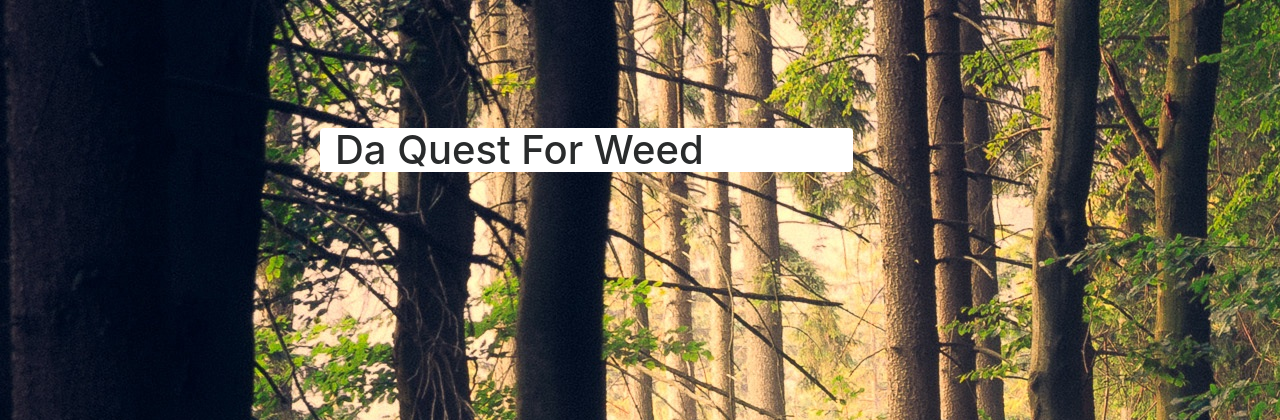
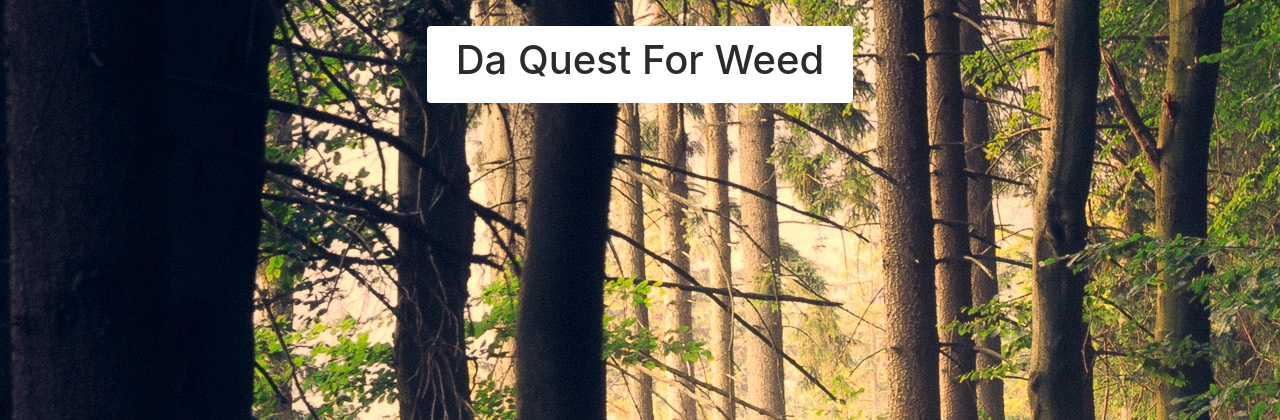
Before and after one commit to Cesvenbl/PHP_Adventure, a PHP site: page /?player_name=1 in a window 1280 px wide. Shown: the top 420 px of the page. Run offline with PHP 8.4, Linux system fonts and the light colour scheme; data that the repository does not hold is empty.

Commit message:
aligned center
aligned most of the text to center

```diff
--- a/css/style.css
+++ b/css/style.css
@@ -1,5 +1,7 @@
 .whitememezman {
 	background: white;
-	margin-top: 10%;
-	height: auto;
+	margin-top: 2%;
+	padding-top: 1%;
+	padding-bottom: 1%;
+
 }
--- a/index.php
+++ b/index.php
@@ -6,10 +6,10 @@
 	<link rel="stylesheet" href="https://maxcdn.bootstrapcdn.com/bootstrap/4.0.0-alpha.6/css/bootstrap.min.css" integrity="sha384-rwoIResjU2yc3z8GV/NPeZWAv56rSmLldC3R/AZzGRnGxQQKnKkoFVhFQhNUwEyJ" crossorigin="anonymous">
 	<script src="https://maxcdn.bootstrapcdn.com/bootstrap/4.0.0-alpha.6/js/bootstrap.min.js" integrity="sha384-vBWWzlZJ8ea9aCX4pEW3rVHjgjt7zpkNpZk+02D9phzyeVkE+jo0ieGizqPLForn" crossorigin="anonymous"></script>
 	<link rel="stylesheet" type="text/css" href="css/style.css">
-</head>
+</head><!--the begining of the visible things-->
 	<body background="img/Forest.jpg">
-		<div class="col-md-5 offset-md-3 whitememezman rounded">
-			<h1>Da Quest For Weed</h1>
+		<div class="col-md-4 offset-md-4 whitememezman rounded">
+			<h1 class="text-center">Da Quest For Weed</h1>
 			<?php
 				//checking if we already have asked for a name and gotten a reply wia det $_GET parameter
 				if ($_GET['player_name'] == NULL):
@@ -27,8 +27,8 @@
 					elseif ($_GET['page'] == 1):
 				?>
 			<!--The form that asks where the player wants to go-->
-				<h2>Hello <? echo $_GET[player_name];?></h2>
-				<p>Yo ass is now standin up in tha middle of a gangbangin' forest.</p>
+				<p class="text-center">Hello <? echo $_GET[player_name];?></p>
+				<p class="text-center">Yo ass is now standin up in tha middle of a gangbangin' forest.</p>
 					<form action="index.php">
 						<br>
 						<label>In what direction do you go?</label>
@@ -53,13 +53,13 @@
 					elseif ($_GET['page'] == 2):
 				?>
 				<br>
-				<h2>Oh you went ta tha westside</h2><br>
-				<p>i'm sorry ta rap but you fell tha fuck into tha handz of a mafia boss n' is now on yo' way ta tha slaughta house.</p><br>
+				<h2 class="text-center">Oh you went ta tha westside</h2><br>
+				<p>i'm sorry ta rap but you fell tha fuck into tha handz of a mafia boss n' is now on yo' way ta tha slaughta house. Now You Dead</p>
 				<?php
 					elseif ($_GET['page'] == 3):
 				?>
 				<br>
-				<h2>oh you went to tha northside</h2><br>
+				<h2 class="text-center">oh you went to tha northside</h2><br>
 				<p></p>
 				<?php
 					elseif ($_GET['page'] == 4):
```
